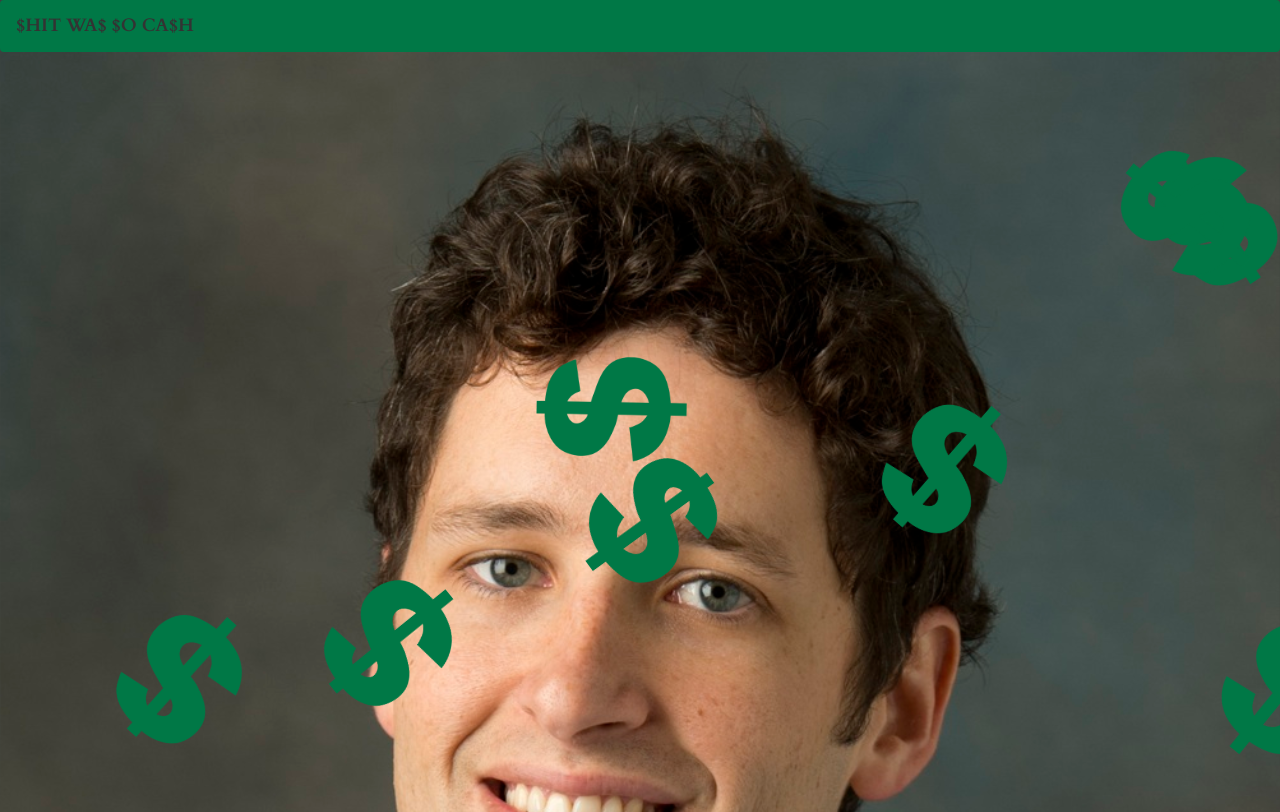
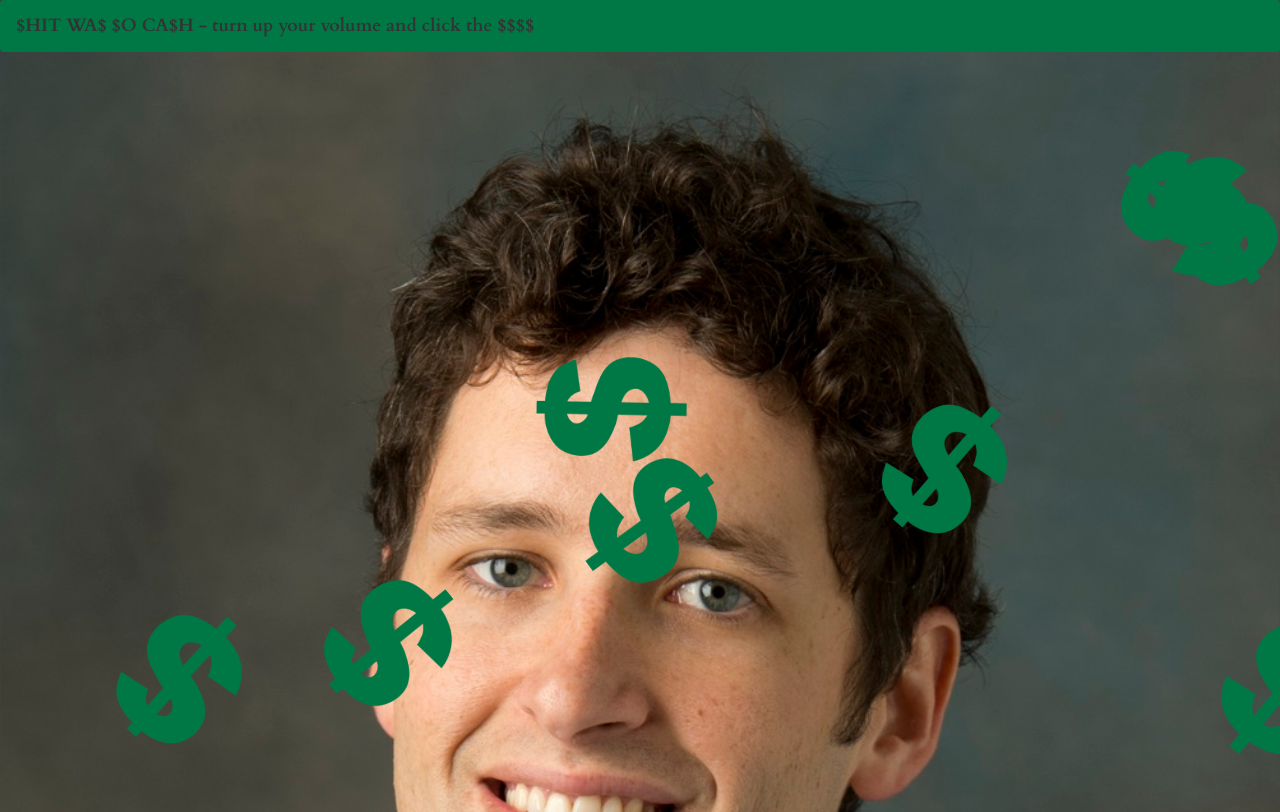
Before and after one commit to adispen/rutgersCash, a plain HTML site: page index.html in a window 1280 px wide. Shown: the top 812 px of the page. Drawn offline with nearby package versions, Linux system fonts and the light colour scheme.

Commit message:
people aint know bout da 263972263972

```diff
--- a/index.html
+++ b/index.html
@@ -10,7 +10,7 @@
     <body>
     <audio id="audio" src="here_comes_da_money.mp3" ></audio>
         <header class='navbar'>
-            <div class='navbar-brand'>$HIT WA$ $O CA$H</div>
+            <div class='navbar-brand'>$HIT WA$ $O CA$H - turn up your volume and click the $$$$</div>
         </header>
     </body>
     <footer>
```
